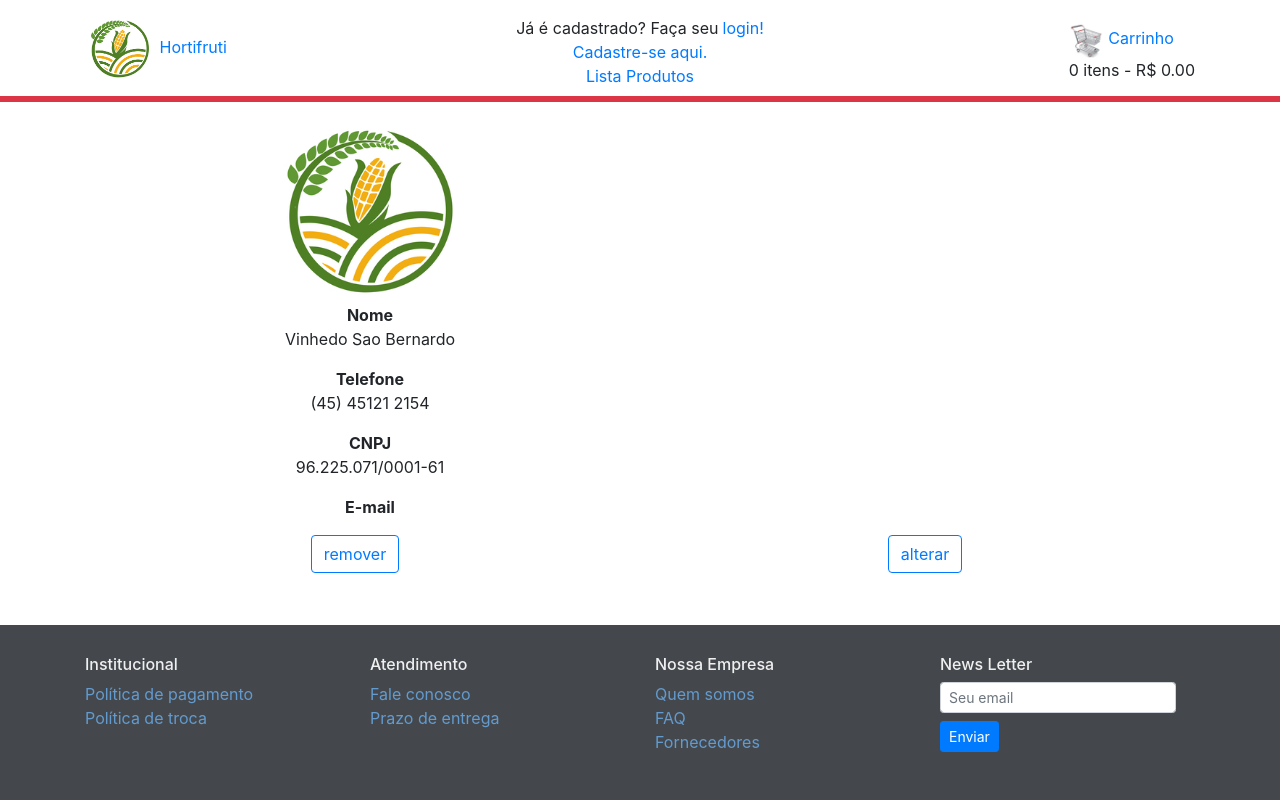
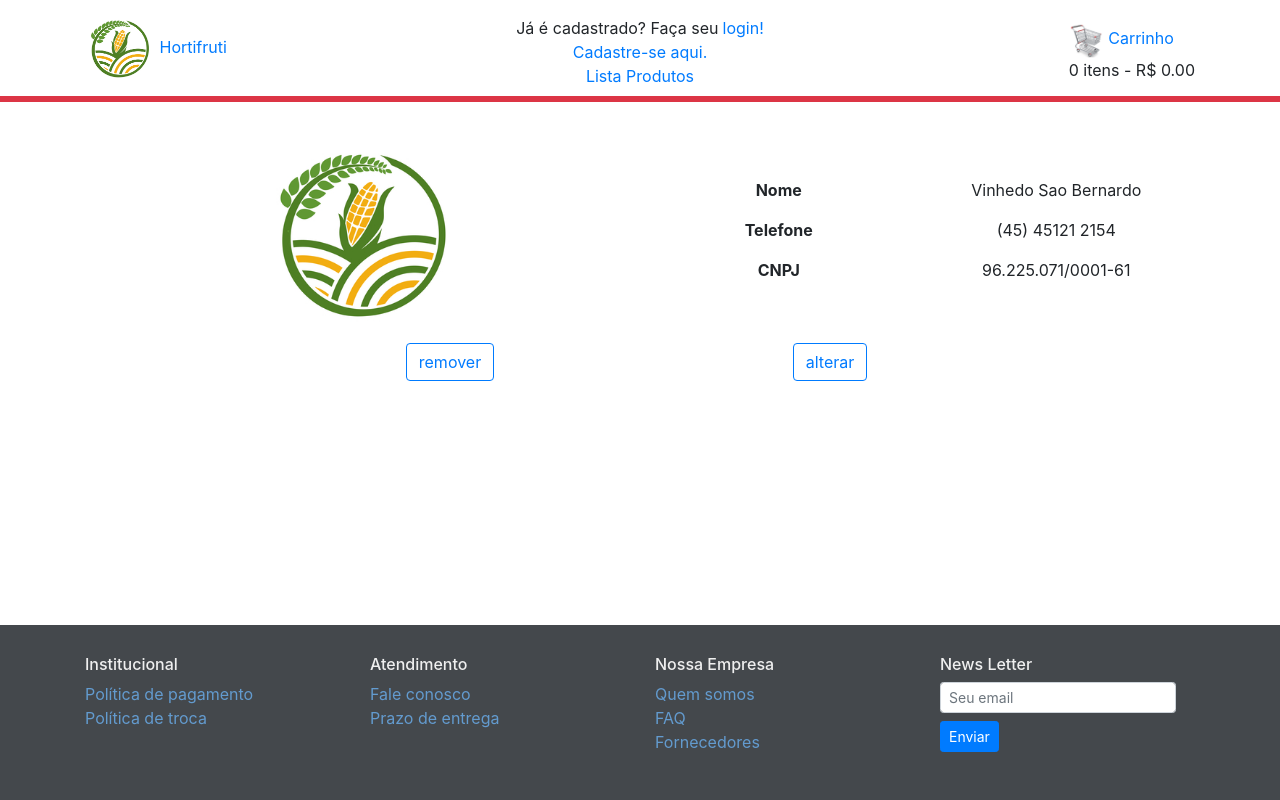
Before and after one commit to LucasBR96/CURSO-DJANGO, a Django app: page /fornecedor/visualisar_fornecedor/8 in a window 1280 px wide. Run offline with Django 3.2, Linux system fonts and the light colour scheme; data comes from the database, SQL or seed files in the repository; both versions use the stored data as it was after the commit; some libraries are stand-ins or nearby versions.

Commit message:
visualizaçao terminada

```diff
--- a/fornecedor/templates/fornecedor/mostrar.html
+++ b/fornecedor/templates/fornecedor/mostrar.html
@@ -20,7 +20,7 @@
 
     {% endif %}
 
-    <div class = "container d-sm-block d-md-none">
+    <div class = "container d-block d-md-none">
 
         <div class = "row" id = "logo-div">
             <div class = "col text-center">
@@ -46,52 +46,47 @@
                     <div class = "col-12">{{ forn.CNPJ }}</div>
                 </div>
 
-                <div class = "row mb-3 text-center">
-                    <div class = "col-12 font-weight-bold">E-mail</div>
-                    <div class = "col-12">{{ forn.Mail }}</div>
-                </div>
             </div>
 
         </div>
 
     </div>
 
-    <div class = "container d-sm-none d-md-block">
+    <div class = "container d-none d-md-block mt-4">
 
+        <div class = "row">
             <div class = "col-6" id = "logo-div-md">
                 <div class = "col text-center">
+                    {% if forn.Logo is None %}
                         <img src="{% static 'images/hortifruti-icon.png' %}" style="width: 200px" alt="Hortifruti">
+                    {% endif %}
                 </div>
             </div>
 
-        <div class = "col-6">
+            <div class = "col-6" style = "padding-top : 36px;" >
 
                 <div class = "row mb-3 text-center">
-                <div class = "col-12 font-weight-bold">Nome</div>
-                <div class = "col-12">{{ forn.Nome }}</div>
+                    <div class = "col-6 font-weight-bold">Nome</div>
+                    <div class = "col-6">{{ forn.Nome }}</div>
                 </div>
 
                 <div class = "row mb-3 text-center">
-                <div class = "col-12 font-weight-bold">Telefone</div>
-                <div class = "col-12">{{ forn.Telefone }}</div>
+                    <div class = "col-6 font-weight-bold">Telefone</div>
+                    <div class = "col-6">{{ forn.Telefone }}</div>
                 </div>
 
                 <div class = "row mb-3 text-center">
-                <div class = "col-12 font-weight-bold">CNPJ</div>
-                <div class = "col-12">{{ forn.CNPJ }}</div>
+                    <div class = "col-6 font-weight-bold">CNPJ</div>
+                    <div class = "col-6">{{ forn.CNPJ }}</div>
                 </div>
 
-            <div class = "row mb-3 text-center">
-                <div class = "col-12 font-weight-bold">E-mail</div>
-                <div class = "col-12">{{ forn.Mail }}</div>
             </div>
-
         </div>
 
     </div>
 
     <div class = "row my-3" >
-        <div class = "col-12 col-md-6 text-center mb-2">
+        <div class = "col-12 col-md-4 offset-md-2 text-center mb-2">
 
             <form class = "remove-form" style= "display: none;" action = "../remover_forn/" method = "POST" novalidate>
                 {% csrf_token %}
@@ -100,7 +95,7 @@
             <button class = "btn btn-outline-primary" id = "btn-del"> remover </button>
 
         </div>
-        <div class = "col-12 col-md-6 text-center">
+        <div class = "col-12 col-md-4 text-center">
             <a href = "../edita_fornecedor/{{ forn.id }}" class = "btn btn-outline-primary btn-alt"> alterar</a>
         </div>
     </div>
```
Also changed, not shown: fornecedor/templates/fornecedor/lista_forn.html (+4 -3 lines), db.sqlite3. Lines whose indentation alone changed are shown as unchanged.
